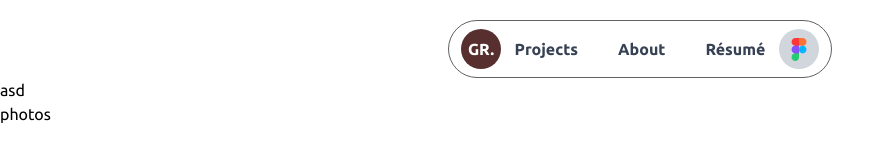
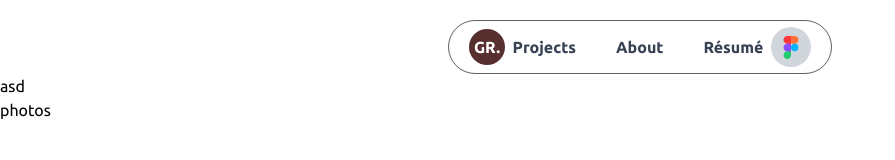
Before and after one commit to gemrey13/gemrey13.github.io, a React (Vite) app: page / in a window 1280 px wide. Shown: the top 160 px of the page, without its empty margins (0-895 px from the left). Built offline with nearby package versions, Linux system fonts and the light colour scheme; a web font is replaced by a local one.

Commit message:
updated navbar

```diff
--- a/src/components/ui/Navbar.tsx
+++ b/src/components/ui/Navbar.tsx
@@ -4,8 +4,8 @@ import FigmaIcon from "../../assets/icon/Figma Icon.png"
 const Navbar = () => {
   return (
     <nav className="sticky top-0 mt-5 z-50 w-[30%] mx-auto rounded-full border-secondary border font-semibold">
-      <div className="flex justify-between mx-3 items-center h-12 my-1">
-        <Link to="/" className="rounded-full bg-[#572F2F] h-10 w-10 text-white  flex items-center justify-center">
+      <div className="flex justify-between mx-5 items-center h-11 my-1">
+        <Link to="/" className="rounded-full bg-[#572F2F] h-9 w-9 text-white  flex items-center justify-center">
           GR.
         </Link>
         <ul className="flex space-x-10 text-gray-700">
```
